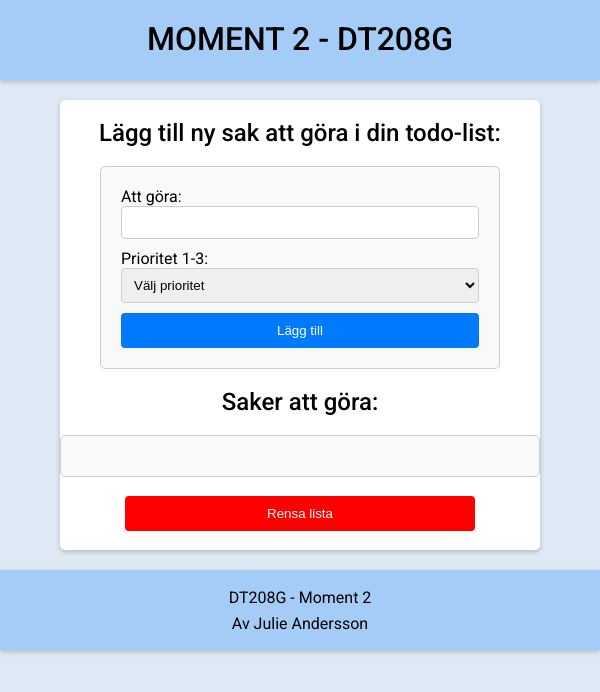
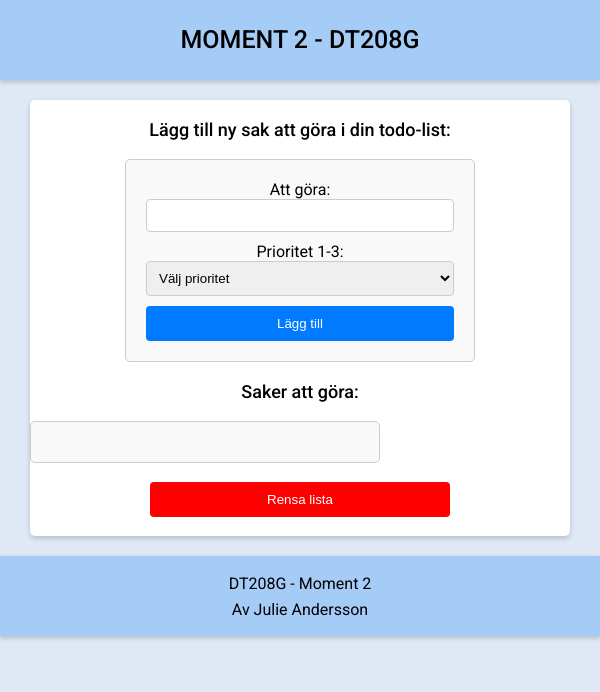
Before and after one commit to julieandersson/Moment2_DT208G, a website built with Parcel: page src/index.html in a window 600 px wide. Built offline with nearby package versions, Linux system fonts and the light colour scheme.

Commit message:
finjustering av css, skapar media query för tablet och mobile

```diff
--- a/src/css/_layout.scss
+++ b/src/css/_layout.scss
@@ -21,7 +21,7 @@ header {
 
 main {
     background-color: rgb(255, 255, 255);
-    width: 80%;
+    width: 85%;
     margin: 20px auto;
     border-radius: 5px;
     box-shadow: 0px 2px 5px rgba(0, 0, 0, 0.2);
@@ -135,9 +135,55 @@ button:hover {
 
 #todoList {
     max-width: 600px;
-    margin: 0 auto;
+    margin: 10 auto;
     padding: 20px;
     border: 1px solid #ccc;
     border-radius: 5px;
     background-color: #f9f9f9;
 }
+
+/* MEDIA QUERIES */
+
+/* Tablet */
+@media only screen and (min-width: 600px) and (max-width: 800px) {
+    h1 {
+        font-size: 28px;
+    }
+
+    h2 {
+        font-size: 20px;
+    }
+
+    main {
+        width: 90%;
+    }
+
+    #todoList {
+        max-width: 500px;
+    }
+}
+
+/* Mobile */
+@media only screen and (max-width: 600px) {
+    h1 {
+        font-size: 25px;
+        padding-top: 25px;
+    }
+
+    h2 {
+        font-size: 18px;
+    }
+
+    form {
+        text-align: center;
+        max-width: 350px;
+    }
+
+    #todoList {
+        max-width: 350px;
+    }
+
+    #clearListBtn {
+        width: 300px;
+    }
+}
```
